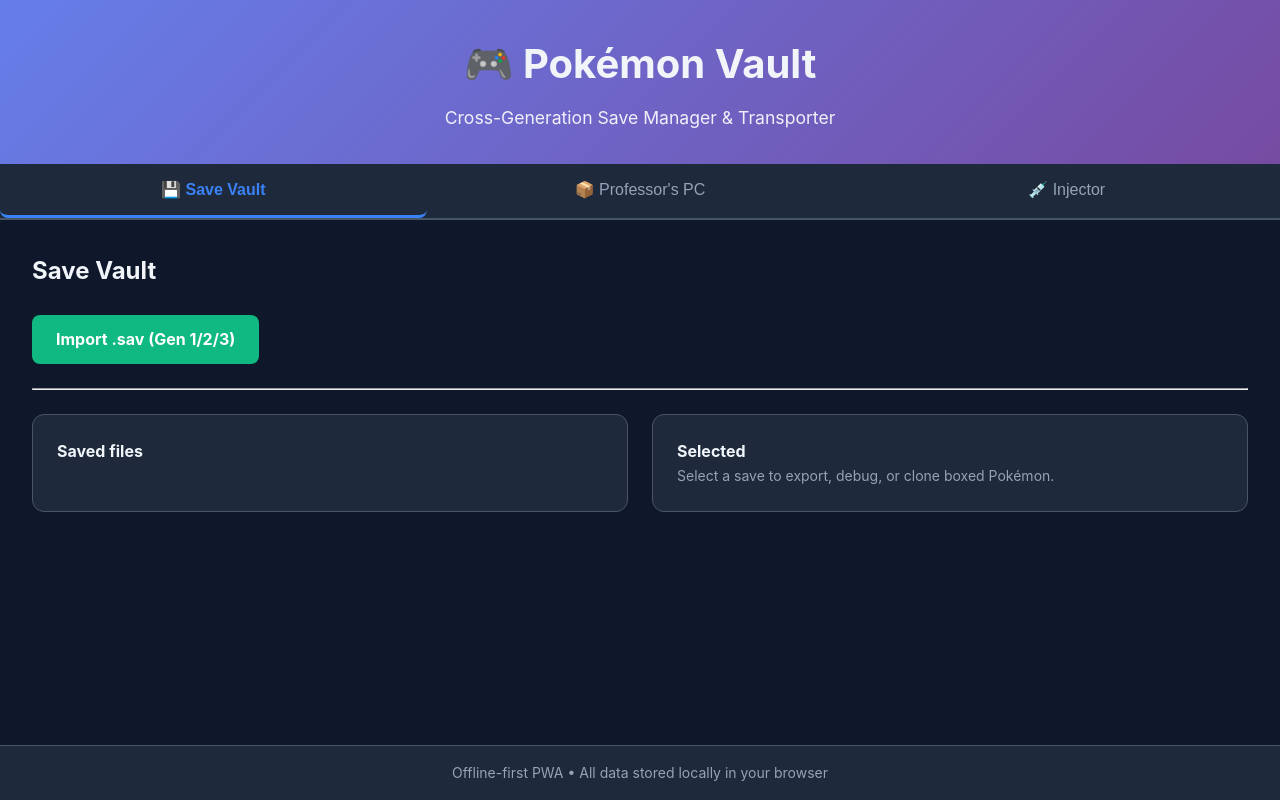
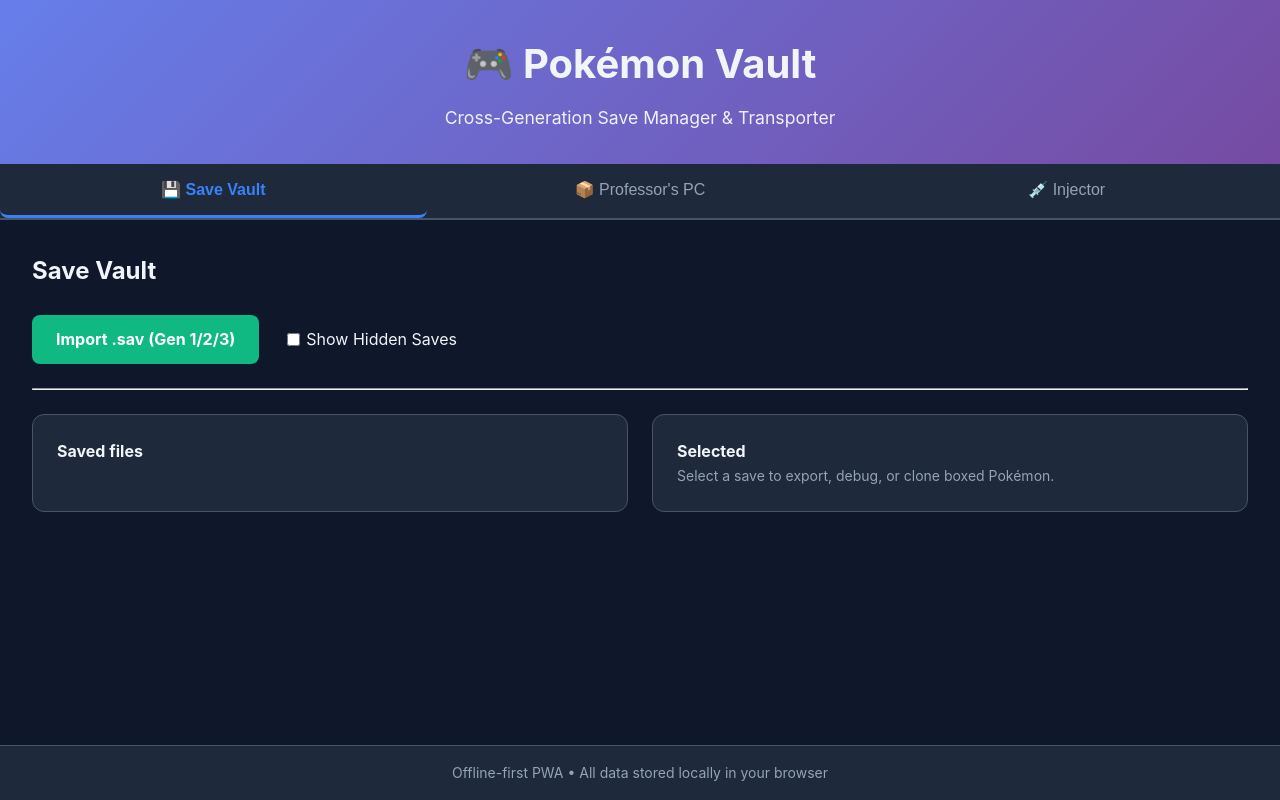
Before and after one commit to CURTAINDIY/pokemon-trees-gen1-to-3, a React (Vite) app: page / in a window 1280 px wide. Built offline with nearby package versions, Linux system fonts and the light colour scheme.

Commit message:
Add Show Hidden Saves feature from pokemon-vault

```diff
--- a/src/components/SaveVault.tsx
+++ b/src/components/SaveVault.tsx
@@ -11,8 +11,15 @@
   const [rows, setRows] = useState<SavedFileRow[]>([]);
   const [selectedId, setSelectedId] = useState<string>("");
   const [status, setStatus] = useState<string>("");
+  const [showHiddenSaves, setShowHiddenSaves] = useState(false);
 
   const selected = useMemo(() => rows.find(r => r.id === selectedId), [rows, selectedId]);
+
+  // Filter rows to hide save_sav files unless showHiddenSaves is true
+  const visibleRows = useMemo(() => {
+    if (showHiddenSaves) return rows;
+    return rows.filter(r => !r.filename.startsWith("save_sav_"));
+  }, [rows, showHiddenSaves]);
 
   async function refresh() {
     const all = await savesStore.list();
@@ -100,6 +107,14 @@
           <b>Import .sav (Gen 1/2/3)</b>{" "}
           <input type="file" accept=".sav,application/octet-stream" onChange={onImport} />
         </label>
+        <label style={{ display: 'flex', alignItems: 'center', gap: 6, marginLeft: 12 }}>
+          <input
+            type="checkbox"
+            checked={showHiddenSaves}
+            onChange={(e) => setShowHiddenSaves(e.target.checked)}
+          />
+          <span>Show Hidden Saves</span>
+        </label>
       </div>
 
       {status && <p className="status">{status}</p>}
@@ -110,7 +125,7 @@
         <div className="panel">
           <b>Saved files</b>
           <ul className="list">
-            {rows.map(r => (
+            {visibleRows.map(r => (
               <li key={r.id} className={r.id === selectedId ? "selected" : ""}>
                 <button onClick={() => onSelect(r.id)}>Select</button>{" "}
                 <span>
```
Also changed, not shown: 2 other files (tests, documents, lock files or other folders).
